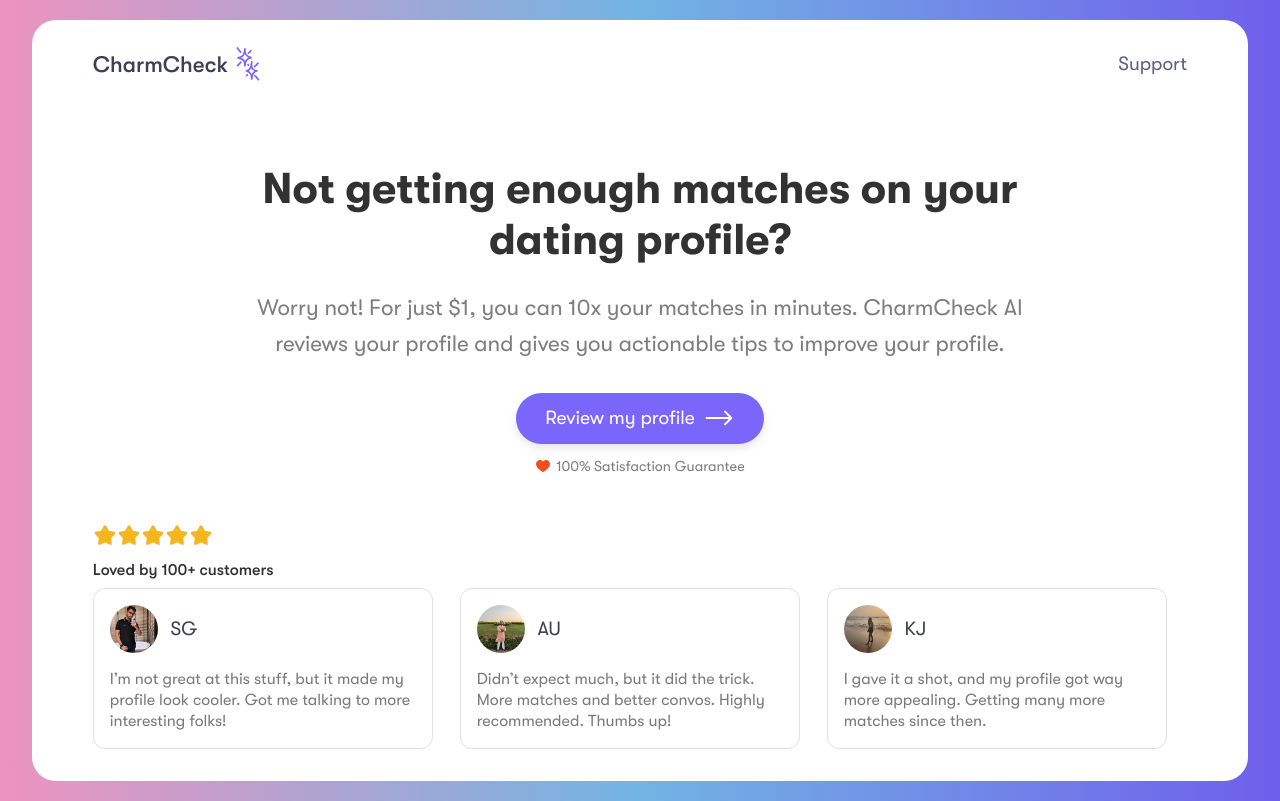
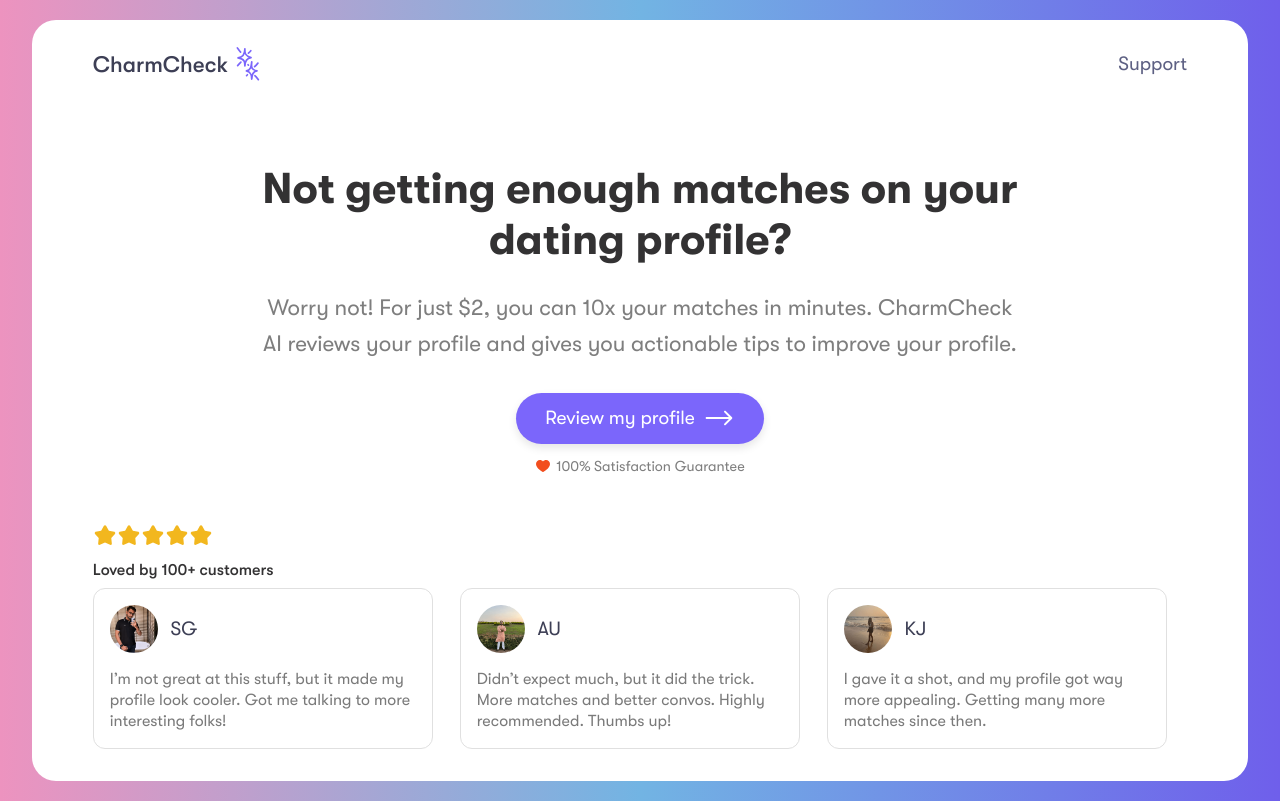
Before and after one commit to CharmCheck/charmcheck-webapp, a React (Create React App) app: page / in a window 1280 px wide. Built offline with nearby package versions, Linux system fonts and the light colour scheme.

Commit message:
feat: changed pricing number

```diff
--- a/src/Components/Form/Form.components.jsx
+++ b/src/Components/Form/Form.components.jsx
@@ -376,7 +376,7 @@ const Form = () => {
 						className="button-submit button-submit-enabled"
 						onClick={handleFormSubmit}
 					>
-						<span className="submit-button-text">Proceed to payment ($1)</span>
+						<span className="submit-button-text">Proceed to payment ($2)</span>
 					</button>
 				)}
 			</div>
--- a/src/Pages/HomePage/HomePage.pages.jsx
+++ b/src/Pages/HomePage/HomePage.pages.jsx
@@ -17,7 +17,7 @@ const HomePage = () => {
 					Not getting enough matches on your dating profile?
 				</h1>
 				<p className="homepage-subheading">
-					Worry not! For just $1, you can 10x your matches in minutes.
+					Worry not! For just $2, you can 10x your matches in minutes.
 					CharmCheck AI reviews your profile and gives you actionable tips to
 					improve your profile.
 				</p>
```
